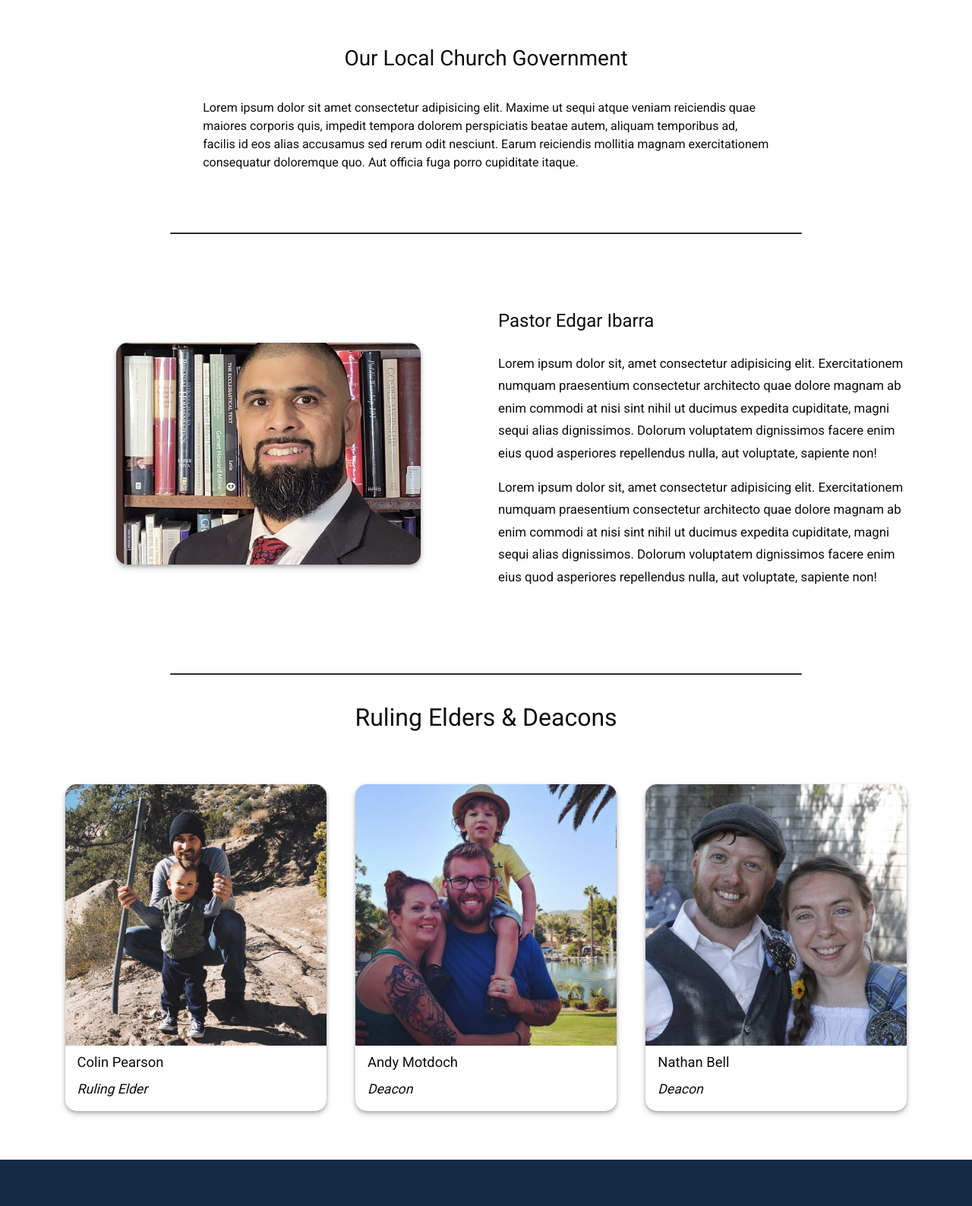
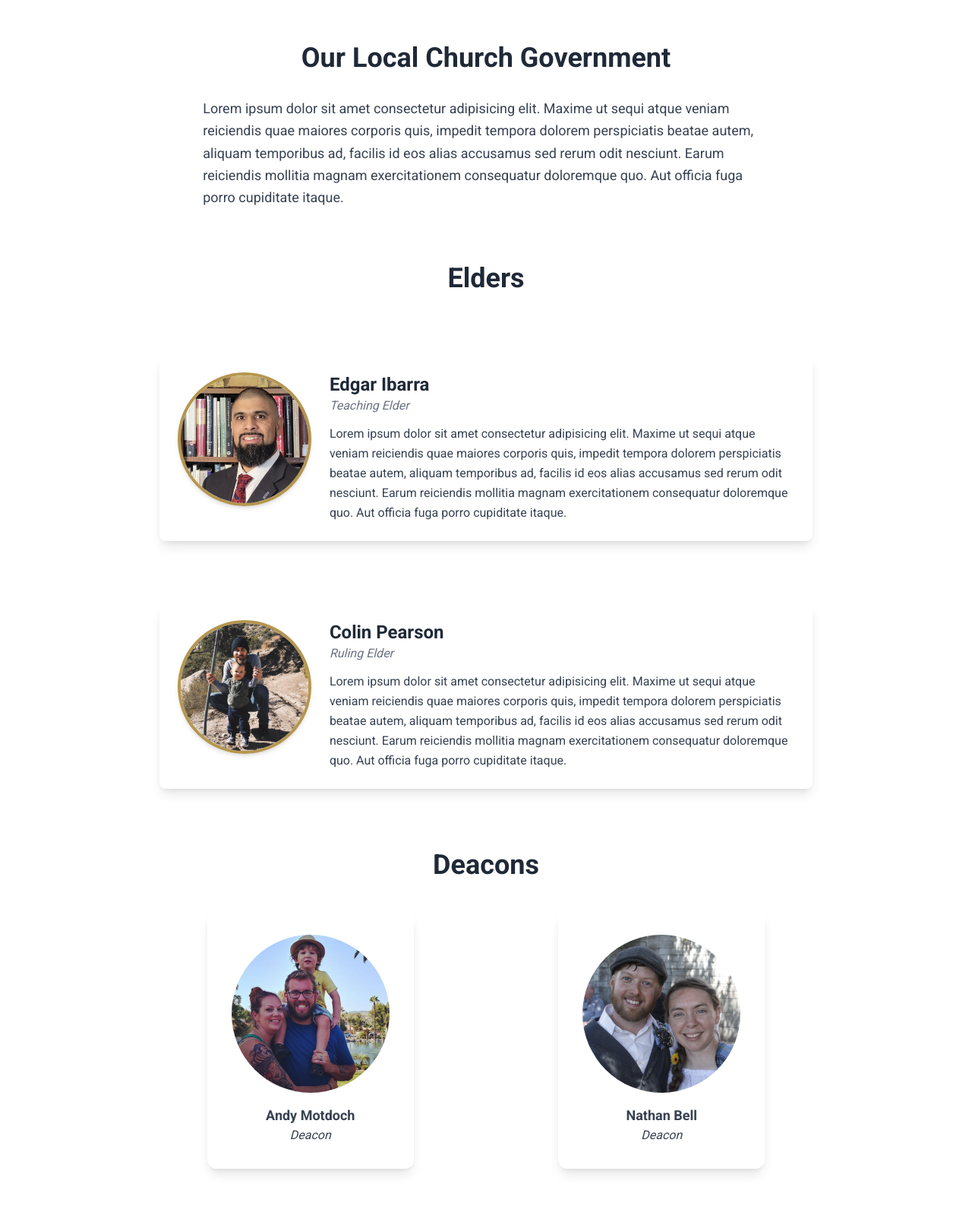
Before and after one commit to ryanpeacock/lvrp_site, an Astro site: page /leadership in a window 1280 px wide. Shown: the part 400-1987 px from the top of the page at 76% size. Built offline with nearby package versions, Linux system fonts and the light colour scheme; Astro itself is replaced by a stand-in of ours; grey boxes are pictures that could not be loaded; a web font is replaced by a local one.

Commit message:
updated leadership page stylingand layout. Updated h2 heading styles and fixed mobile menu responsiveness

```diff
--- a/src/components/ContactForm.astro
+++ b/src/components/ContactForm.astro
@@ -19,7 +19,7 @@ const { success } = Astro.props;
         </div>
 
             ) : (
-        <h2>Send Us A Message</h2>
+            <h2 class="text-4xl font-bold text-center mb-8 text-gray-800">Send Us A Message</h2>
       <form
         name="contact"
         method="POST"
@@ -50,7 +50,7 @@ const { success } = Astro.props;
 
     </div>
     <div class="right">
-      <h2>Contact Info</h2>
+      <h2 class="text-4xl font-bold text-center mb-8 text-gray-800">Contact Info</h2>
       <div class="content">
         <p>
           <span>Call Us:</span>
--- /dev/null
+++ b/src/components/ElderCard.astro
@@ -0,0 +1,37 @@
+---
+interface Props {
+  data: {
+    image: string;
+    bio?: string;
+    name: string;
+    office: string;
+  };
+}
+
+const { data } = Astro.props;
+---
+
+<div
+  class="elder-item flex flex-col md:flex-row w-11/12 md:w-3/4 mx-auto p-6 shadow-lg rounded-lg bg-white my-20"
+>
+  <div class="left flex-shrink-0 mx-auto md:mx-0">
+    <img
+      class="w-32 h-32 md:w-44 md:h-44 rounded-full shadow-md border-4 border-[#b5964f] object-cover"
+      src={data.image}
+      alt={data.name}
+    />
+  </div>
+  <div class="right flex-grow mt-4 md:mt-0 md:pl-6 text-center md:text-left">
+    <div class="title mb-3">
+      <h3 class="text-xl md:text-2xl font-bold text-gray-800">{data.name}</h3>
+      <span class="italic text-gray-500">{data.office}</span>
+    </div>
+    <div class="bio text-gray-700 leading-relaxed">
+      <p>
+        {data.bio}
+      </p>
+    </div>
+  </div>
+
+  <style></style>
+</div>
--- a/src/components/react-components/LatestSermons/LatestSermons.css
+++ b/src/components/react-components/LatestSermons/LatestSermons.css
@@ -1,9 +1,3 @@
-#media-section h2 {
-  text-align: center;
-  font-size: 2.5rem;
-  margin-bottom: 2.5rem;
-}
-
 #media-section .container .sermon-list {
   display: flex;
   justify-content: center;
--- a/src/components/react-components/LatestSermons/LatestSermons.jsx
+++ b/src/components/react-components/LatestSermons/LatestSermons.jsx
@@ -27,7 +27,9 @@ export const LatestSermons = () => {
   return (
     <section id="media-section">
       <div className="container">
-        <h2>Latest Sermons</h2>
+        <h2 class="text-4xl font-bold text-center mb-12 text-gray-800">
+          Latest Sermons
+        </h2>
         <div className="sermon-list">
           {sermons.map((sermon) => (
             <SermonItem sermon={sermon} />
--- a/src/components/react-components/MobileMenu/MobileMenu.css
+++ b/src/components/react-components/MobileMenu/MobileMenu.css
@@ -1,5 +1,5 @@
 .mobile-menu {
-  font-size: 2rem;
+  font-size: 1.5rem;
   color: white;
   display: none;
 }
@@ -32,10 +32,13 @@
   flex-direction: column;
   justify-content: center;
   align-items: center;
-  span {
-    font-size: 2rem;
-    margin: 1rem 0;
-  }
+}
+.mobile-menu-display .menu-links span {
+  font-size: 1.75rem;
+  margin: 1rem 0;
+}
+.mobile-menu-display .menu-links > span:first-of-type {
+  margin: 0 0 1rem 0;
 }
 
 .mobile-menu-display .close-icon-mobile {
--- a/src/components/react-components/MobileMenu/MobileMenu.jsx
+++ b/src/components/react-components/MobileMenu/MobileMenu.jsx
@@ -14,7 +14,7 @@ const MobileMenu = ({ isHero = false }) => {
   };
 
   return (
-    <div class="block sm:hidden">
+    <div class="block md:hidden">
       <div
         style={{
           opacity: showMobileMenu ? 0.95 : 0,
--- a/src/pages/leadership.astro
+++ b/src/pages/leadership.astro
@@ -1,13 +1,33 @@
 ---
-import LeaderCard from "../components/LeaderCard.astro";
+import ElderCard from "../components/ElderCard.astro";
 import PageLayout from "../layouts/PageLayout.astro";
 
-const leaders = [
+const elders = [
+  {
+    name: "Edgar Ibarra",
+    image: "/images/leaders/pastor-edgar.jpg",
+    office: "Teaching Elder",
+    bio: `Lorem ipsum dolor sit amet consectetur adipisicing elit. Maxime ut
+          sequi atque veniam reiciendis quae maiores corporis quis, impedit
+          tempora dolorem perspiciatis beatae autem, aliquam temporibus ad,
+          facilis id eos alias accusamus sed rerum odit nesciunt. Earum
+          reiciendis mollitia magnam exercitationem consequatur doloremque quo.
+          Aut officia fuga porro cupiditate itaque.`,
+  },
   {
     name: "Colin Pearson",
     image: "/images/leaders/elder-colin.jpg",
     office: "Ruling Elder",
+    bio: `Lorem ipsum dolor sit amet consectetur adipisicing elit. Maxime ut
+          sequi atque veniam reiciendis quae maiores corporis quis, impedit
+          tempora dolorem perspiciatis beatae autem, aliquam temporibus ad,
+          facilis id eos alias accusamus sed rerum odit nesciunt. Earum
+          reiciendis mollitia magnam exercitationem consequatur doloremque quo.
+          Aut officia fuga porro cupiditate itaque.`,
   },
+];
+
+const deacons = [
   {
     name: "Andy Motdoch",
     image: "/images/leaders/deacon-andy.jpg",
@@ -23,10 +43,12 @@ const leaders = [
 
 <PageLayout title="Leadership">
   <div class="leadership-blurb">
-    <div class="container">
-      <h2>Our Local Church Government</h2>
-      <div class="blurb-container">
-        <p>
+    <div class="container pb-0">
+      <h2 class="text-4xl font-bold text-center mb-8 text-gray-800">
+        Our Local Church Government
+      </h2>
+      <div class="blurb-container max-w-3xl mx-auto">
+        <p class="text-lg leading-relaxed text-gray-700">
           Lorem ipsum dolor sit amet consectetur adipisicing elit. Maxime ut
           sequi atque veniam reiciendis quae maiores corporis quis, impedit
           tempora dolorem perspiciatis beatae autem, aliquam temporibus ad,
@@ -37,154 +59,59 @@ const leaders = [
       </div>
     </div>
   </div>
-  <div class="line-bar"></div>
-  <div class="leadership-pastor">
-    <div class="container">
-      <div class="left">
-        <div class="pic-card">
-          <img src="/images/leaders/pastor-edgar.jpg" alt="" />
-        </div>
-      </div>
-      <div class="right">
-        <div class="bio">
-          <h3>Pastor Edgar Ibarra</h3>
-          <p>
-            Lorem ipsum dolor sit, amet consectetur adipisicing elit.
-            Exercitationem numquam praesentium consectetur architecto quae
-            dolore magnam ab enim commodi at nisi sint nihil ut ducimus expedita
-            cupiditate, magni sequi alias dignissimos. Dolorum voluptatem
-            dignissimos facere enim eius quod asperiores repellendus nulla, aut
-            voluptate, sapiente non!
-          </p>
-          <p>
-            Lorem ipsum dolor sit, amet consectetur adipisicing elit.
-            Exercitationem numquam praesentium consectetur architecto quae
-            dolore magnam ab enim commodi at nisi sint nihil ut ducimus expedita
-            cupiditate, magni sequi alias dignissimos. Dolorum voluptatem
-            dignissimos facere enim eius quod asperiores repellendus nulla, aut
-            voluptate, sapiente non!
-          </p>
-        </div>
-      </div>
-    </div>
-  </div>
-  <div class="line-bar"></div>
-  <div class="leadership-section deacons">
-    <h2>Ruling Elders & Deacons</h2>
-    <div class="container">
-      <div class="leaders-list">
+
+  <div class="leadership-details">
+    <div class="container !my-2 !pt-0">
+      <div class="elders">
+        <h2 class="text-4xl font-bold text-center mb-8 text-gray-800">
+          Elders
+        </h2>
         {
-          leaders.map((elder) => {
-            return <LeaderCard data={elder} />;
+          elders.map((elder) => {
+            return <ElderCard data={elder} />;
           })
         }
+      </div>
+      <div class="deacons">
+        <h2 class="text-4xl font-bold text-center mb-10 text-gray-800">
+          Deacons
+        </h2>
+        <div class="flex flex-wrap justify-evenly gap-8 w-11/12 mx-auto">
+          {
+            deacons.map((deacon) => (
+              <div class="deacon-card bg-white p-8 shadow-lg rounded-xl flex flex-col items-center">
+                <img
+                  class="w-40 h-40 md:w-52 md:h-52 rounded-full object-cover mb-4"
+                  src={deacon.image}
+                  alt={deacon.name}
+                />
+                <span class="text-lg font-semibold text-gray-700">
+                  {deacon.name}
+                </span>
+                <span class="text-md italic text-gray-700">
+                  {deacon.office}
+                </span>
+              </div>
+            ))
+          }
+        </div>
       </div>
     </div>
   </div>
 </PageLayout>
 
 <style>
-  .leadership-pastor .container {
-    display: flex;
-  }
-
-  .leadership-pastor .container .left,
-  .leadership-pastor .container .right {
-    flex: 1;
-  }
-
-  .leadership-pastor .container .left {
-    display: flex;
-    justify-content: center;
-    align-items: center;
-  }
-
-  .leadership-pastor .container .left .pic-card {
-    width: 70%;
-    height: 70%;
-    border-radius: 15px;
-    overflow: hidden;
-    box-shadow:
-      0 4px 8px rgba(0, 0, 0, 0.2),
-      0 2px 4px rgba(0, 0, 0, 0.2);
-  }
-  .leadership-pastor .container .left .pic-card img {
-    display: block;
-    width: 100%;
-    height: 100%;
-    object-fit: cover;
-  }
-
-  .leadership-pastor .container .right .bio {
-    padding: 1rem;
-  }
-
-  .leadership-pastor .container .right .bio h3 {
-    font-size: 1.5rem;
-    margin-bottom: 1.5rem;
-  }
-
-  .leadership-pastor .container .right .bio p {
-    margin: 1rem 0;
-    line-height: 1.75;
-    font-size: 1.05rem;
-  }
-
-  .leadership-blurb .container h2 {
-    font-size: 1.75rem;
-    margin-bottom: 2rem;
-    text-align: center;
-  }
   .leadership-blurb .blurb-container {
     margin: 0 auto;
     width: 65%;
   }
-  .leadership-section h2 {
-    text-align: center;
-    margin-top: 1rem;
-    font-size: 2rem;
-  }
 
-  .leaders-list {
-    display: flex;
-    justify-content: space-around;
-    align-items: center;
-  }
-
-  .line-divide {
-    width: 65%;
-    margin: 0 auto;
-    border-top: 2px solid var(--dark-gray);
-  }
-
-  .deacons {
-    margin-top: 2rem;
-  }
   @media only screen and (max-width: 768px) {
-    .leadership-pastor .container,
-    .leaders-list {
-      flex-direction: column;
-    }
-
-    .leadership-pastor .container .left .pic-card {
-      width: 70%;
-      height: 70%;
-      margin-bottom: 2rem;
-    }
-
-    .leadership-pastor .container .right .bio h3 {
-      text-align: center;
-    }
-
     .leadership-blurb .blurb-container {
       width: 100%;
     }
   }
   @media only screen and (max-width: 992px) {
-    .leadership-pastor .container .left .pic-card {
-      width: 85%;
-      height: 50%;
-    }
   }
   @media only screen and (max-width: 1200px) {
   }
```
Also changed, not shown: src/components/BeliefsPreview.astro (+3 -6 lines), src/components/LatestSermons.astro (+3 -7 lines), src/pages/about.astro (+4 -6 lines), src/pages/beliefs.astro (+8 -9 lines), src/pages/sermons.astro (+7 -9 lines).
